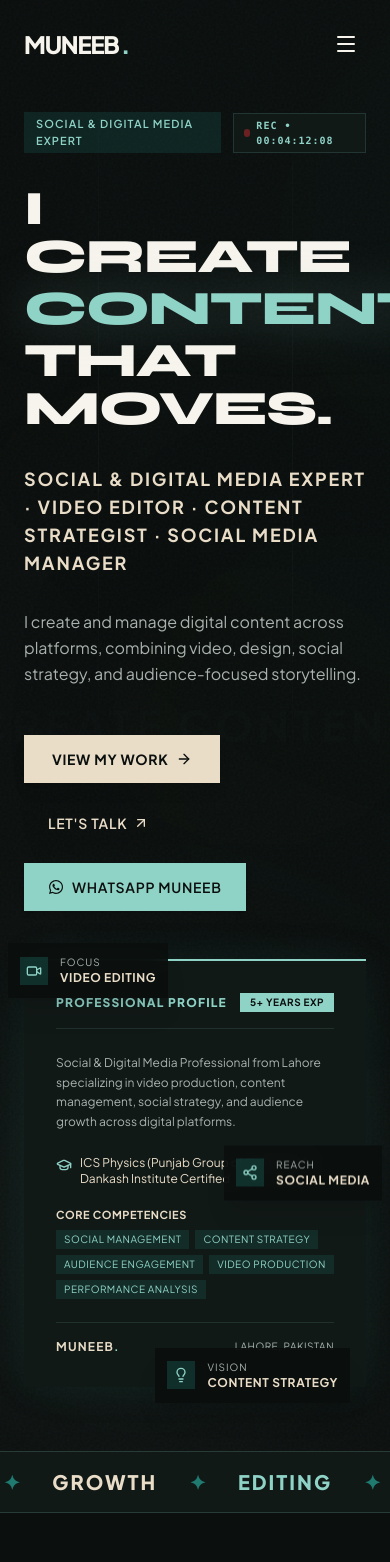
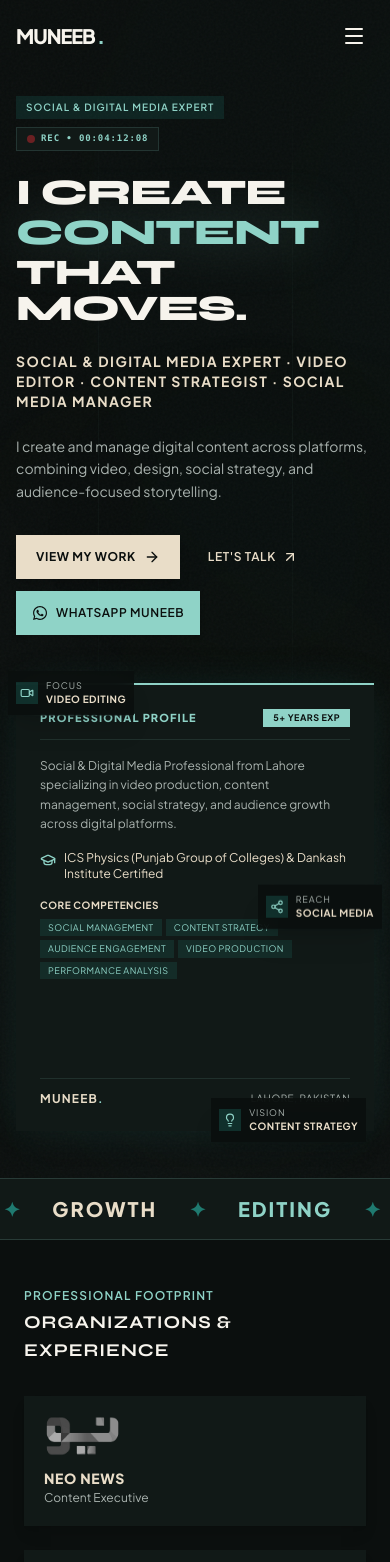
Before and after one commit to MeNabeel/Muneeeb, a Next.js app: page / in a window 390 px wide. Shown: the top 1562 px of the page. Built offline with nearby package versions, Linux system fonts and the light colour scheme.

Commit message:
feat: complete responsive pass across 320px to 1920px breakpoints

```diff
--- a/src/app/globals.css
+++ b/src/app/globals.css
@@ -24,15 +24,20 @@
     --radius: 0.125rem;
   }
 
-  body {
+  html, body {
+    max-width: 100vw;
+    overflow-x: hidden;
     background-color: #0B0F0E;
     color: #F7F4ED;
     font-family: var(--font-sans), sans-serif;
-    overflow-x: hidden;
+    scroll-behavior: smooth;
+    -webkit-tap-highlight-color: transparent;
   }
 
   h1, h2, h3, h4, h5, h6 {
     font-family: var(--font-display), sans-serif;
+    overflow-wrap: break-word;
+    word-break: break-word;
   }
 }
 
--- a/src/components/portfolio/hero.tsx
+++ b/src/components/portfolio/hero.tsx
@@ -15,7 +15,7 @@ export function Hero() {
   const [isHovered, setIsHovered] = useState(false);
   const [autoFlipIndex, setAutoFlipIndex] = useState(0);
 
-  // Auto-flip every 5 seconds, pausing when user hovers over the card
+  // Auto-flip every 5 seconds, pausing when user hovers or taps the card
   useEffect(() => {
     if (isHovered) return;
 
@@ -40,38 +40,38 @@ export function Hero() {
   };
 
   return (
-    <section className="relative min-h-screen flex items-center pt-28 pb-16 overflow-hidden film-grain">
-      {/* Subtle Background Watermark (Positioned & Opacity Adjusted to prevent collision with Profile Card) */}
+    <section className="relative min-h-screen flex items-center pt-24 sm:pt-28 pb-12 sm:pb-16 overflow-hidden film-grain">
+      {/* Background Editorial Watermark */}
       <div
-        className="absolute top-1/2 left-1/2 -translate-x-1/2 -translate-y-1/2 select-none pointer-events-none text-[11vw] font-black tracking-widest text-[#8FD3C7]/[0.015] uppercase whitespace-nowrap z-0"
+        className="absolute top-1/2 left-1/2 -translate-x-1/2 -translate-y-1/2 select-none pointer-events-none text-[10vw] font-black tracking-widest text-[#8FD3C7]/[0.015] uppercase whitespace-nowrap z-0 hidden sm:block"
         aria-hidden="true"
       >
         CREATE CONTENT
       </div>
 
       {/* Studio Lighting Beam & Camera Lens SVG Accents */}
-      <div className="absolute top-1/3 left-1/4 w-[500px] h-[500px] bg-[#1F7A70]/10 rounded-full blur-[140px] pointer-events-none animate-studio-pulse" />
-      <div className="absolute bottom-10 right-10 w-[400px] h-[400px] bg-[#8FD3C7]/5 rounded-full blur-[120px] pointer-events-none" />
+      <div className="absolute top-1/3 left-1/4 w-[300px] sm:w-[500px] h-[300px] sm:h-[500px] bg-[#1F7A70]/10 rounded-full blur-[100px] sm:blur-[140px] pointer-events-none animate-studio-pulse" />
+      <div className="absolute bottom-10 right-10 w-[250px] sm:w-[400px] h-[250px] sm:h-[400px] bg-[#8FD3C7]/5 rounded-full blur-[90px] sm:blur-[120px] pointer-events-none" />
       <div className="absolute top-20 right-1/3 pointer-events-none hidden lg:block animate-lens-slow z-0">
         <CameraLensSvg className="w-48 h-48 opacity-15" />
       </div>
 
-      <div className="max-w-7xl mx-auto px-6 md:px-12 w-full z-10 grid grid-cols-1 lg:grid-cols-12 gap-12 lg:gap-8 items-center">
-        {/* Left Column: Headline, Subtitle & Warm Beige Primary CTA */}
+      <div className="max-w-7xl mx-auto px-4 sm:px-6 md:px-12 w-full z-10 grid grid-cols-1 lg:grid-cols-12 gap-8 lg:gap-8 items-center">
+        {/* Left Column: Headline, Subtitle & Primary CTAs */}
         <motion.div
-          className="lg:col-span-7 flex flex-col justify-center space-y-8"
+          className="lg:col-span-7 flex flex-col justify-center space-y-6 sm:space-y-8"
           initial={{ opacity: 0, y: 30 }}
           animate={{ opacity: 1, y: 0 }}
           transition={{ duration: 0.8, ease: [0.16, 1, 0.3, 1] }}
         >
           {/* Label Badge with Live REC Indicator */}
-          <div className="flex items-center space-x-3">
-            <Badge variant="default" className="px-3 py-1 text-[11px] tracking-widest border-none">
+          <div className="flex flex-wrap items-center gap-2 sm:gap-3">
+            <Badge variant="default" className="px-2.5 sm:px-3 py-1 text-[10px] sm:text-[11px] tracking-widest border-none">
               {personalDetails.fullTitle}
             </Badge>
 
             {/* LIVE REC Indicator */}
-            <div className="flex items-center space-x-1.5 px-2.5 py-1 bg-[#111917] border border-[rgba(143,211,199,0.15)] text-[10px] font-mono tracking-widest text-[#8FD3C7]">
+            <div className="flex items-center space-x-1.5 px-2.5 py-1 bg-[#111917] border border-[rgba(143,211,199,0.15)] text-[9px] sm:text-[10px] font-mono tracking-widest text-[#8FD3C7]">
               <span className="w-2 h-2 rounded-full bg-red-500 animate-rec" />
               <span className="font-bold">REC • 00:04:12:08</span>
             </div>
@@ -79,33 +79,33 @@ export function Hero() {
 
           {/* Headline */}
           <div className="space-y-1">
-            <h1 className="text-5xl sm:text-7xl lg:text-8xl font-black tracking-tight leading-none uppercase text-[#F7F4ED]">
+            <h1 className="text-4xl sm:text-6xl lg:text-7xl xl:text-8xl font-black tracking-tight leading-none uppercase text-[#F7F4ED]">
               {personalDetails.heroHeadline.line1}
             </h1>
-            <h1 className="text-5xl sm:text-7xl lg:text-8xl font-black tracking-tight leading-none uppercase text-[#8FD3C7] drop-shadow-[0_0_25px_rgba(143,211,199,0.25)]">
+            <h1 className="text-4xl sm:text-6xl lg:text-7xl xl:text-8xl font-black tracking-tight leading-none uppercase text-[#8FD3C7] drop-shadow-[0_0_25px_rgba(143,211,199,0.25)]">
               {personalDetails.heroHeadline.accent}
             </h1>
-            <h1 className="text-5xl sm:text-7xl lg:text-8xl font-black tracking-tight leading-none uppercase text-[#F7F4ED]">
+            <h1 className="text-4xl sm:text-6xl lg:text-7xl xl:text-8xl font-black tracking-tight leading-none uppercase text-[#F7F4ED]">
               {personalDetails.heroHeadline.line2}
             </h1>
           </div>
 
           {/* Role Subtitle */}
-          <p className="text-lg md:text-xl font-bold uppercase tracking-widest text-[#E9DDC8]">
+          <p className="text-sm sm:text-lg md:text-xl font-bold uppercase tracking-widest text-[#E9DDC8]">
             {personalDetails.subTitle}
           </p>
 
           {/* Supporting Paragraph */}
-          <p className="text-base sm:text-lg text-[#A9B2AE] max-w-xl leading-relaxed">
+          <p className="text-sm sm:text-base md:text-lg text-[#A9B2AE] max-w-xl leading-relaxed">
             {personalDetails.heroDescription}
           </p>
 
           {/* CTA Buttons */}
-          <div className="flex flex-wrap items-center gap-4 pt-4">
+          <div className="flex flex-wrap items-center gap-3 sm:gap-4 pt-2 sm:pt-4">
             {/* Warm Beige Primary Button */}
             <Button
               asChild
-              className="bg-[#E9DDC8] text-[#0B0F0E] font-bold tracking-wider hover:bg-[#F7F4ED] shadow-lg hover:shadow-[0_0_25px_rgba(233,221,200,0.3)] transition-all h-12 px-7 rounded-none group cursor-pointer"
+              className="bg-[#E9DDC8] text-[#0B0F0E] font-bold tracking-wider hover:bg-[#F7F4ED] shadow-lg hover:shadow-[0_0_25px_rgba(233,221,200,0.3)] transition-all h-11 sm:h-12 px-5 sm:px-7 rounded-none group cursor-pointer text-xs sm:text-sm"
             >
               <a href="#work">
                 View My Work
@@ -117,7 +117,7 @@ export function Hero() {
             <Button
               asChild
               variant="ghost"
-              className="text-[#E9DDC8] hover:text-[#8FD3C7] font-semibold tracking-wider h-12 px-6 rounded-none group cursor-pointer border-none"
+              className="text-[#E9DDC8] hover:text-[#8FD3C7] font-semibold tracking-wider h-11 sm:h-12 px-4 sm:px-6 rounded-none group cursor-pointer border-none text-xs sm:text-sm"
             >
               <a href="#contact">
                 Let&apos;s Talk
@@ -129,7 +129,7 @@ export function Hero() {
             <Button
               asChild
               variant="mint"
-              className="h-12 px-6 rounded-none group cursor-pointer"
+              className="h-11 sm:h-12 px-4 sm:px-6 rounded-none group cursor-pointer text-xs sm:text-sm"
             >
               <a
                 href={personalDetails.whatsappUrl}
@@ -146,7 +146,7 @@ export function Hero() {
 
         {/* Right Column: 3D Interactive Profile Flip Card */}
         <motion.div
-          className="lg:col-span-5 relative flex justify-center items-center"
+          className="lg:col-span-5 relative flex justify-center items-center pt-4 lg:pt-0"
           initial={{ opacity: 0, scale: 0.95 }}
           animate={{ opacity: 1, scale: 1 }}
           transition={{ duration: 0.9, delay: 0.2, ease: [0.16, 1, 0.3, 1] }}
@@ -155,12 +155,14 @@ export function Hero() {
           <div
             tabIndex={0}
             role="button"
-            aria-label="Profile card. Auto flips every 5 seconds. Hover or press Enter to flip for bio details."
+            aria-label="Profile card. Auto flips every 5 seconds. Hover or tap to flip for bio details."
             onClick={handleCardClick}
             onKeyDown={handleKeyDown}
             onMouseEnter={() => setIsHovered(true)}
             onMouseLeave={() => setIsHovered(false)}
-            className="perspective-1000 w-full max-w-md aspect-[4/5] relative cursor-pointer group focus:outline-none focus:ring-1 focus:ring-[#8FD3C7] z-10"
+            onTouchStart={() => setIsHovered(true)}
+            onTouchEnd={() => setIsHovered(false)}
+            className="perspective-1000 w-full max-w-sm sm:max-w-md aspect-[4/5] relative cursor-pointer group focus:outline-none focus:ring-1 focus:ring-[#8FD3C7] z-10"
           >
             <div
               className={`w-full h-full relative transition-transform duration-700 transform-style-3d ${
@@ -175,7 +177,7 @@ export function Hero() {
                     alt="Muneeb - Video Editor & Social Media Expert"
                     fill
                     priority
-                    sizes="(max-width: 768px) 100vw, 40vw"
+                    sizes="(max-width: 768px) 90vw, 40vw"
                     className="object-cover object-top grayscale-[10%] contrast-105 group-hover:scale-105 transition-all duration-700"
                   />
                   <div className="absolute inset-0 bg-gradient-to-t from-[#0B0F0E] via-transparent to-transparent opacity-80" />
@@ -184,25 +186,25 @@ export function Hero() {
                   <FocusBrackets />
 
                   {/* Top Right: 5+ YEARS Experience Badge */}
-                  <div className="absolute top-4 right-4 z-20 bg-[#0B0F0E]/90 backdrop-blur-md px-3 py-1.5 border border-[#8FD3C7]/40 shadow-xl flex items-center space-x-1.5">
+                  <div className="absolute top-3 sm:top-4 right-3 sm:right-4 z-20 bg-[#0B0F0E]/90 backdrop-blur-md px-2.5 sm:px-3 py-1 sm:py-1.5 border border-[#8FD3C7]/40 shadow-xl flex items-center space-x-1.5">
                     <Award className="h-3.5 w-3.5 text-[#8FD3C7]" />
-                    <span className="text-[11px] font-black uppercase tracking-wider text-[#E9DDC8]">
+                    <span className="text-[10px] sm:text-[11px] font-black uppercase tracking-wider text-[#E9DDC8]">
                       5+ Years Exp
                     </span>
                   </div>
 
                   {/* Top Left: Flip Indicator */}
-                  <div className="absolute top-4 left-4 z-20 bg-[#0B0F0E]/80 backdrop-blur-md px-2.5 py-1 flex items-center space-x-1 text-[10px] uppercase tracking-wider text-[#8FD3C7]">
+                  <div className="absolute top-3 sm:top-4 left-3 sm:left-4 z-20 bg-[#0B0F0E]/80 backdrop-blur-md px-2 sm:px-2.5 py-1 flex items-center space-x-1 text-[9px] sm:text-[10px] uppercase tracking-wider text-[#8FD3C7]">
                     <RefreshCw className="h-3 w-3 animate-spin" />
                     <span>Auto Flip</span>
                   </div>
 
                   {/* Front Bottom-Left Overlay Details */}
-                  <div className="absolute bottom-6 left-6 z-20 text-left space-y-1">
-                    <p className="text-xs uppercase tracking-widest text-[#8FD3C7] font-bold">
+                  <div className="absolute bottom-4 sm:bottom-6 left-4 sm:left-6 z-20 text-left space-y-0.5 sm:space-y-1">
+                    <p className="text-[11px] sm:text-xs uppercase tracking-widest text-[#8FD3C7] font-bold">
                       {personalDetails.fullTitle}
                     </p>
-                    <h3 className="text-2xl font-black uppercase text-[#F7F4ED]">
+                    <h3 className="text-xl sm:text-2xl font-black uppercase text-[#F7F4ED]">
                       MUNEEB<span className="text-[#8FD3C7]">.</span>
                     </h3>
                   </div>
@@ -210,14 +212,14 @@ export function Hero() {
               </div>
 
               {/* BACK OF PROFILE CARD */}
-              <div className="absolute inset-0 w-full h-full bg-[#111917] p-8 flex flex-col justify-between text-left rotate-y-180 backface-hidden teal-glow shadow-2xl border-t-2 border-[#8FD3C7]">
-                <div className="space-y-6">
+              <div className="absolute inset-0 w-full h-full bg-[#111917] p-6 sm:p-8 flex flex-col justify-between text-left rotate-y-180 backface-hidden teal-glow shadow-2xl border-t-2 border-[#8FD3C7]">
+                <div className="space-y-4 sm:space-y-6">
                   {/* Top Header */}
-                  <div className="flex items-center justify-between border-b border-[rgba(143,211,199,0.12)] pb-4">
-                    <span className="text-xs font-black uppercase tracking-widest text-[#8FD3C7]">
+                  <div className="flex items-center justify-between border-b border-[rgba(143,211,199,0.12)] pb-3 sm:pb-4">
+                    <span className="text-[11px] sm:text-xs font-black uppercase tracking-widest text-[#8FD3C7]">
                       Professional Profile
                     </span>
-                    <Badge variant="mint" className="text-[10px] border-none font-bold">
+                    <Badge variant="mint" className="text-[9px] sm:text-[10px] border-none font-bold">
                       5+ YEARS EXP
                     </Badge>
                   </div>
@@ -236,11 +238,11 @@ export function Hero() {
                       </span>
                     </div>
 
-                    <div className="space-y-1.5 pt-2">
-                      <p className="text-[11px] uppercase tracking-wider text-[#E9DDC8] font-bold">
+                    <div className="space-y-1.5 pt-1 sm:pt-2">
+                      <p className="text-[10px] sm:text-[11px] uppercase tracking-wider text-[#E9DDC8] font-bold">
                         Core Competencies
                       </p>
-                      <div className="flex flex-wrap gap-1.5">
+                      <div className="flex flex-wrap gap-1">
                         {[
                           "Social Management",
                           "Content Strategy",
@@ -250,7 +252,7 @@ export function Hero() {
                         ].map((skill) => (
                           <span
                             key={skill}
-                            className="px-2 py-0.5 text-[10px] uppercase tracking-wider text-[#8FD3C7] bg-[#1F7A70]/20"
+                            className="px-2 py-0.5 text-[9px] sm:text-[10px] uppercase tracking-wider text-[#8FD3C7] bg-[#1F7A70]/20"
                           >
                             {skill}
                           </span>
@@ -261,7 +263,7 @@ export function Hero() {
                 </div>
 
                 {/* Card Back Footer */}
-                <div className="pt-4 border-t border-[rgba(143,211,199,0.12)] text-xs text-[#A9B2AE] flex items-center justify-between">
+                <div className="pt-3 sm:pt-4 border-t border-[rgba(143,211,199,0.12)] text-xs text-[#A9B2AE] flex items-center justify-between">
                   <span className="uppercase tracking-widest font-bold text-[#E9DDC8]">
                     MUNEEB<span className="text-[#8FD3C7]">.</span>
                   </span>
@@ -272,40 +274,40 @@ export function Hero() {
               </div>
             </div>
 
-            {/* Floating Label Badges (Desktop) */}
-            <div className="absolute -top-4 -left-4 sm:-left-6 z-30 pointer-events-none">
-              <div className="p-3 bg-[#0B0F0E]/90 backdrop-blur-md shadow-xl flex items-center space-x-3">
-                <div className="p-1.5 bg-[#1F7A70]/30 text-[#8FD3C7]">
-                  <Video className="h-4 w-4" />
+            {/* Floating Label Badges (Responsive scaling on small screens) */}
+            <div className="absolute -top-3 sm:-top-4 -left-2 sm:-left-6 z-30 pointer-events-none">
+              <div className="p-2 sm:p-3 bg-[#0B0F0E]/90 backdrop-blur-md shadow-xl flex items-center space-x-2 sm:space-x-3">
+                <div className="p-1 sm:p-1.5 bg-[#1F7A70]/30 text-[#8FD3C7]">
+                  <Video className="h-3.5 w-3.5 sm:h-4 sm:w-4" />
                 </div>
                 <div>
-                  <p className="text-[10px] uppercase tracking-widest text-[#A9B2AE]">Focus</p>
-                  <p className="text-xs font-bold uppercase tracking-wider text-[#E9DDC8]">Video Editing</p>
+                  <p className="text-[9px] sm:text-[10px] uppercase tracking-widest text-[#A9B2AE]">Focus</p>
+                  <p className="text-[10px] sm:text-xs font-bold uppercase tracking-wider text-[#E9DDC8]">Video Editing</p>
                 </div>
               </div>
             </div>
 
-            <div className="absolute top-1/2 -right-4 sm:-right-6 z-30 pointer-events-none -translate-y-1/2">
-              <div className="p-3 bg-[#0B0F0E]/90 backdrop-blur-md shadow-xl flex items-center space-x-3">
-                <div className="p-1.5 bg-[#1F7A70]/30 text-[#8FD3C7]">
-                  <Share2 className="h-4 w-4" />
+            <div className="absolute top-1/2 -right-2 sm:-right-6 z-30 pointer-events-none -translate-y-1/2">
+              <div className="p-2 sm:p-3 bg-[#0B0F0E]/90 backdrop-blur-md shadow-xl flex items-center space-x-2 sm:space-x-3">
+                <div className="p-1 sm:p-1.5 bg-[#1F7A70]/30 text-[#8FD3C7]">
+                  <Share2 className="h-3.5 w-3.5 sm:h-4 sm:w-4" />
                 </div>
                 <div>
-                  <p className="text-[10px] uppercase tracking-widest text-[#A9B2AE]">Reach</p>
-                  <p className="text-xs font-bold uppercase tracking-wider text-[#E9DDC8]">Social Media</p>
+                  <p className="text-[9px] sm:text-[10px] uppercase tracking-widest text-[#A9B2AE]">Reach</p>
+                  <p className="text-[10px] sm:text-xs font-bold uppercase tracking-wider text-[#E9DDC8]">Social Media</p>
                 </div>
               </div>
             </div>
 
             {/* BOTTOM RIGHT FLOATING BADGE */}
-            <div className="absolute -bottom-4 right-4 sm:right-6 z-30 pointer-events-none">
-              <div className="p-3 bg-[#0B0F0E]/90 backdrop-blur-md shadow-xl flex items-center space-x-3">
-                <div className="p-1.5 bg-[#1F7A70]/30 text-[#8FD3C7]">
-                  <Lightbulb className="h-4 w-4" />
+            <div className="absolute -bottom-3 sm:-bottom-4 right-2 sm:right-6 z-30 pointer-events-none">
+              <div className="p-2 sm:p-3 bg-[#0B0F0E]/90 backdrop-blur-md shadow-xl flex items-center space-x-2 sm:space-x-3">
+                <div className="p-1 sm:p-1.5 bg-[#1F7A70]/30 text-[#8FD3C7]">
+                  <Lightbulb className="h-3.5 w-3.5 sm:h-4 sm:w-4" />
                 </div>
                 <div>
-                  <p className="text-[10px] uppercase tracking-widest text-[#A9B2AE]">Vision</p>
-                  <p className="text-xs font-bold uppercase tracking-wider text-[#E9DDC8]">Content Strategy</p>
+                  <p className="text-[9px] sm:text-[10px] uppercase tracking-widest text-[#A9B2AE]">Vision</p>
+                  <p className="text-[10px] sm:text-xs font-bold uppercase tracking-wider text-[#E9DDC8]">Content Strategy</p>
                 </div>
               </div>
             </div>
--- a/src/components/portfolio/navbar.tsx
+++ b/src/components/portfolio/navbar.tsx
@@ -47,15 +47,15 @@ export function Navbar() {
       id="top"
       className={`fixed top-0 left-0 right-0 z-40 transition-all duration-300 ${
         scrolled
-          ? "bg-[#0B0F0E]/90 backdrop-blur-md py-4 border-b border-[rgba(143,211,199,0.1)] shadow-xl"
-          : "bg-transparent py-6"
+          ? "bg-[#0B0F0E]/95 backdrop-blur-md py-3 sm:py-4 border-b border-[rgba(143,211,199,0.1)] shadow-xl"
+          : "bg-transparent py-4 sm:py-6"
       }`}
     >
-      <div className="max-w-7xl mx-auto px-6 md:px-12 flex items-center justify-between">
+      <div className="max-w-7xl mx-auto px-4 sm:px-6 md:px-12 flex items-center justify-between">
         {/* Brand Logo */}
         <a
           href="#top"
-          className="text-2xl md:text-3xl font-black tracking-tighter text-[#F7F4ED] hover:text-[#8FD3C7] transition-colors group flex items-center"
+          className="text-xl sm:text-2xl md:text-3xl font-black tracking-tighter text-[#F7F4ED] hover:text-[#8FD3C7] transition-colors group flex items-center"
         >
           MUNEEB
           <span className="text-[#8FD3C7] group-hover:animate-pulse ml-0.5">
@@ -98,28 +98,28 @@ export function Navbar() {
             onOpenChange={(open) => dispatch(setMobileMenuOpen(open))}
           >
             <SheetTrigger asChild>
-              <Button variant="ghost" size="icon" aria-label="Open Navigation Menu">
+              <Button variant="ghost" size="icon" aria-label="Open Navigation Menu" className="w-10 h-10">
                 <Menu className="h-6 w-6 text-[#F7F4ED]" />
               </Button>
             </SheetTrigger>
-            <SheetContent side="right" className="bg-[#0B0F0E] border-l border-[rgba(143,211,199,0.15)] flex flex-col justify-between p-6">
+            <SheetContent side="right" className="bg-[#0B0F0E] border-l border-[rgba(143,211,199,0.15)] flex flex-col justify-between p-6 w-[85vw] max-w-sm">
               <div>
-                <SheetHeader className="text-left border-b border-[rgba(143,211,199,0.12)] pb-6 mb-6">
+                <SheetHeader className="text-left border-b border-[rgba(143,211,199,0.12)] pb-4 mb-6">
                   <SheetTitle className="text-2xl font-black text-[#F7F4ED] tracking-tighter">
                     MUNEEB<span className="text-[#8FD3C7]">.</span>
                   </SheetTitle>
-                  <p className="text-xs uppercase tracking-widest text-[#8FD3C7] mt-1">
+                  <p className="text-[10px] uppercase tracking-widest text-[#8FD3C7] mt-1">
                     Social & Digital Media Expert
                   </p>
                 </SheetHeader>
 
-                <nav className="flex flex-col space-y-5">
+                <nav className="flex flex-col space-y-4">
                   {navLinks.map((link) => (
                     <a
                       key={link.name}
                       href={link.href}
                       onClick={() => dispatch(setMobileMenuOpen(false))}
-                      className="text-base font-bold uppercase tracking-widest text-[#A9B2AE] hover:text-[#8FD3C7] transition-colors border-b border-[rgba(143,211,199,0.08)] pb-2.5"
+                      className="text-sm font-bold uppercase tracking-widest text-[#A9B2AE] hover:text-[#8FD3C7] transition-colors border-b border-[rgba(143,211,199,0.08)] pb-2.5"
                     >
                       {link.name}
                     </a>
@@ -135,7 +135,7 @@ export function Navbar() {
                 <Button
                   asChild
                   variant="mint"
-                  className="w-full justify-between"
+                  className="w-full justify-between h-12"
                   onClick={() => dispatch(setMobileMenuOpen(false))}
                 >
                   <a href={personalDetails.whatsappUrl} target="_blank" rel="noopener noreferrer" aria-label="Contact Muneeb on WhatsApp">
```
Also changed, not shown: src/components/portfolio/contact.tsx (+39 -39 lines), src/components/portfolio/project-card.tsx (+13 -13 lines).
